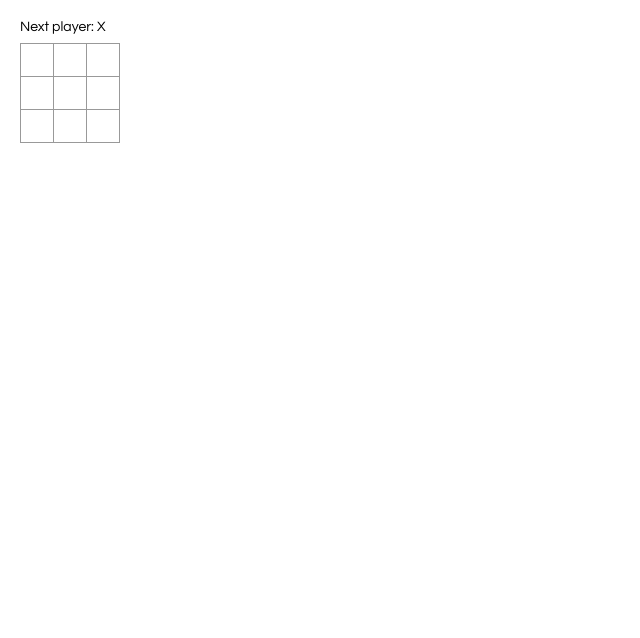
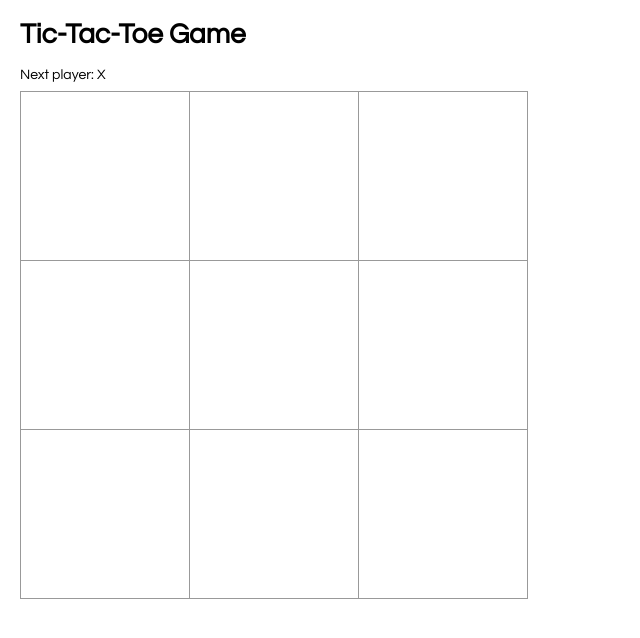
Before and after one commit to hokkichan/tic-tac-toe, a React app in the folder tic-tac-toe/: page / in a window 1280 px wide. Shown: the whole page, without its empty margins (0-640 px from the left). Built offline with nearby package versions, Linux system fonts and the light colour scheme.

Commit message:
Finished app prototype

```diff
--- a/tic-tac-toe/src/index.css
+++ b/tic-tac-toe/src/index.css
@@ -1,6 +1,10 @@
 body {
   font: 14px "Century Gothic", Futura, sans-serif;
   margin: 20px;
+}
+
+h1 {
+  margin-top: 0px;
 }
 
 ol, ul {
@@ -21,15 +25,15 @@ ol, ul {
   background: #fff;
   border: 1px solid #999;
   float: left;
-  font-size: 24px;
+  font-size: 120px;
   font-weight: bold;
-  line-height: 34px;
-  height: 34px;
+  line-height: 170px;
+  height: 170px;
   margin-right: -1px;
   margin-top: -1px;
   padding: 0;
   text-align: center;
-  width: 34px;
+  width: 170px;
 }
 
 .square:focus {
--- a/tic-tac-toe/src/index.js
+++ b/tic-tac-toe/src/index.js
@@ -53,6 +53,7 @@ class Board extends React.Component {
 
     return (
       <div>
+        <h1>Tic-Tac-Toe Game</h1>
         <div className="status">{status}</div>
         <div className="board-row">
           {this.renderSquare(0)}
```
